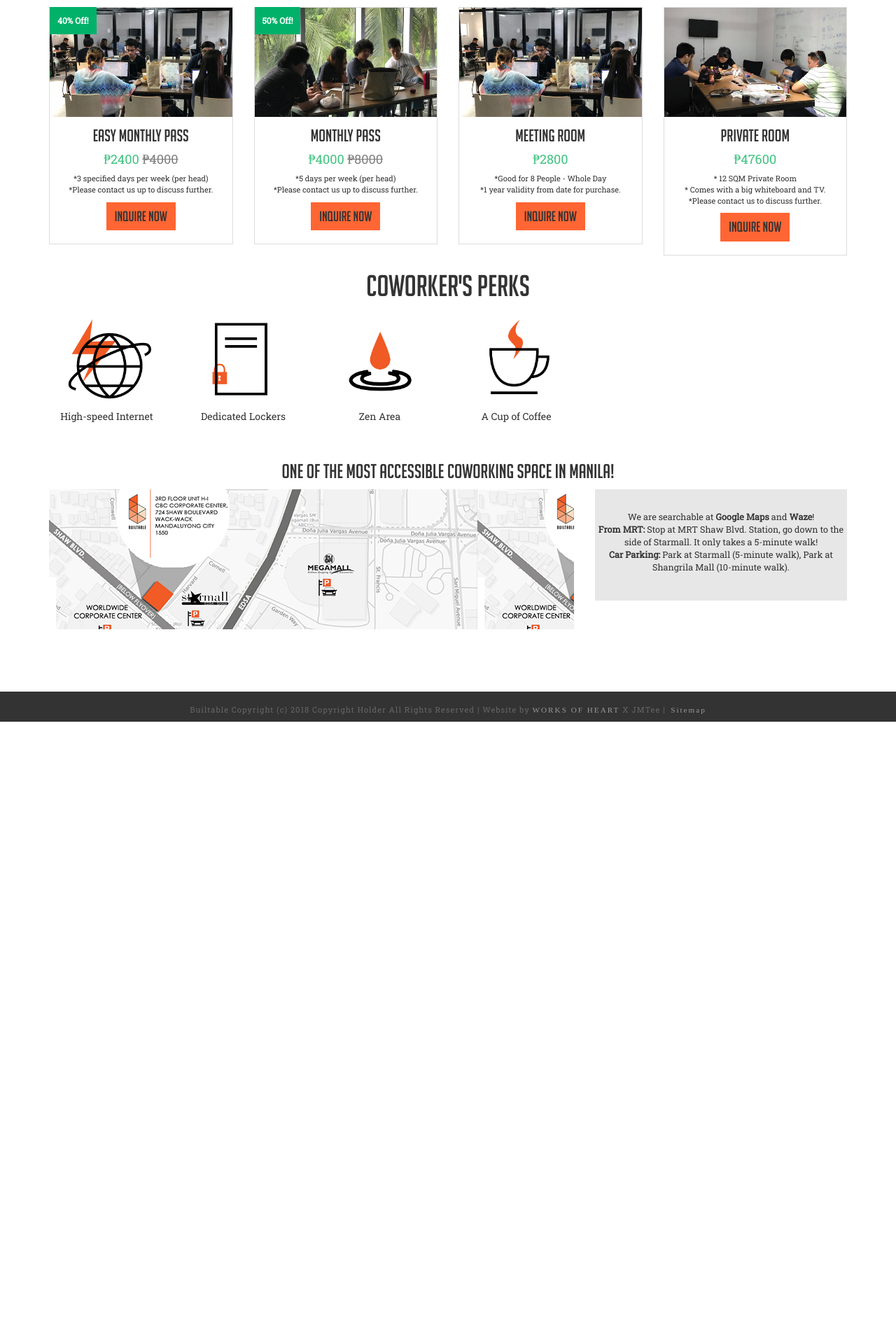
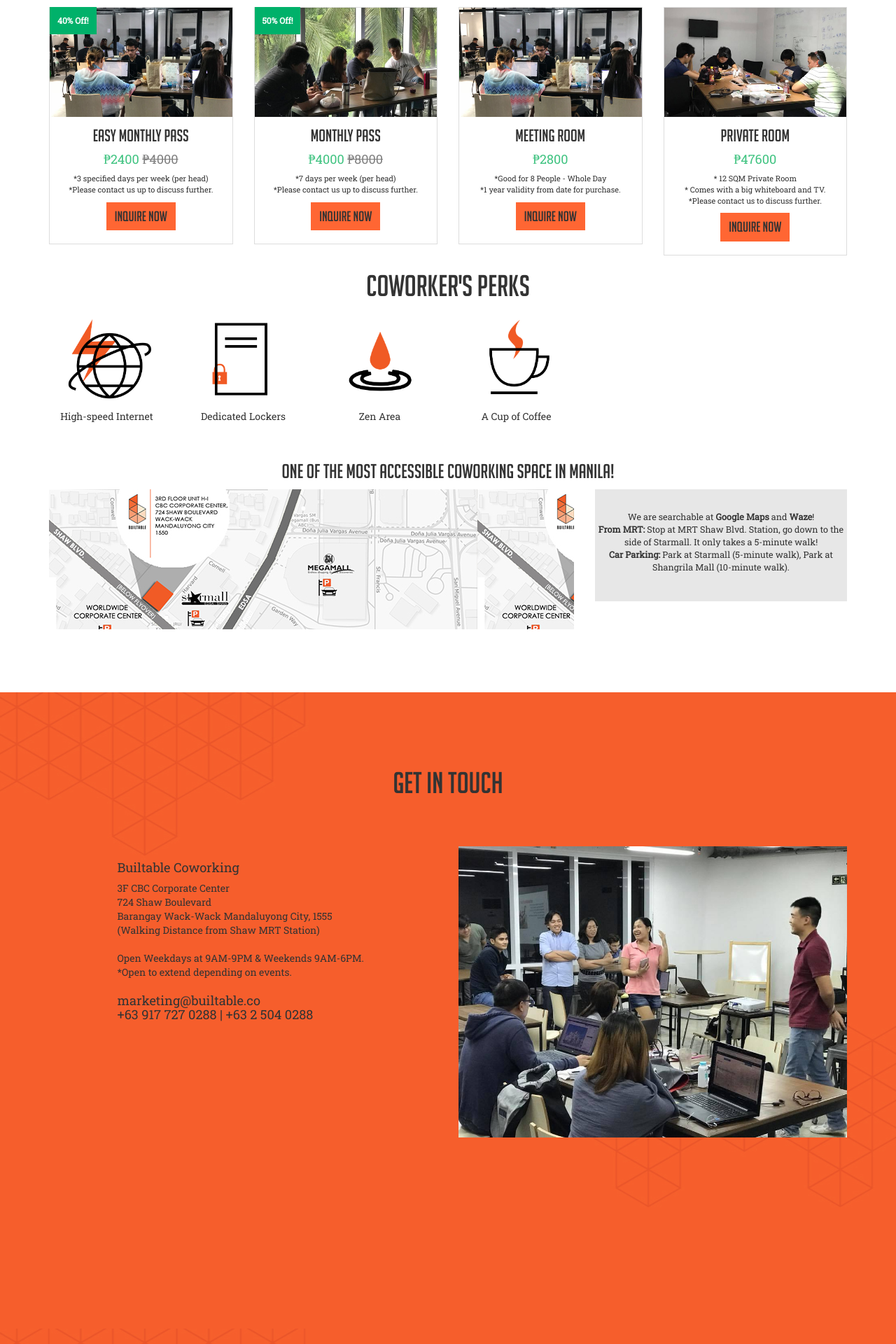
Before and after one commit to Builtable/Builtable.io, a Jekyll site: the page built from coworking/index.html, in a window 1280 px wide. Shown: the part 2371-4291 px from the top of the page at 70% size. Built offline with Jekyll 4.4.1, drawn with Linux system fonts in a browser that asks for light colours; some web fonts are replaced; comment, search, counter and statistics services are not loaded; before the commit the page ends 3402 px from its top, so only the background shows below that.

Commit message:
updates on coworking, comaking and events page.

```diff
--- /dev/null
+++ b/_includes/contact.html
@@ -0,0 +1,34 @@
+    <!-- Contact Section -->
+    <section id="contact" class="contact-section">
+        <div class="container">
+            <div class="row">
+                <div class="col-lg-12">
+                    <h1>Get in touch</h1>
+                </div>
+            </div>
+            <div class="row">
+                <div class="col-lg-5 col-lg-offset-1 col-md-offset-1  col-sm-offset-1 col-xs-offset-1 col-md-12 col-sm-12">
+                    <h2>Builtable Coworking</h2>
+
+                    <p>
+                      3F CBC Corporate Center<br>
+                      724 Shaw Boulevard<br>
+                      Barangay Wack-Wack Mandaluyong City, 1555<br>
+                      (Walking Distance from Shaw MRT Station)<br><br>
+
+                      Open Weekdays at 9AM-9PM & Weekends 9AM-6PM.<br>
+                      *Open to extend depending on events.</p>
+
+                      <h2>marketing@builtable.co<br>
+                      +63 917 727 0288 | +63 2 504 0288</h2><br>
+
+                </div>
+                <div class="col-lg-6">
+                 <img src="../assets/images/contact.jpg" class="img-responsive"  alt="Coworking Space in the Philippines">
+                </div>
+              </div>
+
+            </div>
+        </div>
+
+    </section>
--- a/coworking/index.html
+++ b/coworking/index.html
@@ -173,7 +173,7 @@ layout: main
 
 
     <!-- Services Section -->
-    <section id="services" class="services-section">
+    <section id="services" class="services-section coworking-services">
         <div class="container">
             <h1>Our Services</h1>
                 <div class="row">
@@ -292,7 +292,7 @@ layout: main
                                                 <h3>Monthly Pass </h3>
                                                 <h4>₱4000 <strike>₱8000</strike></h4>
                                                 <p>
-                                                    *5 days per week (per head)
+                                                    *7 days per week (per head)
                                                     <br>
                                                     *Please contact us up to discuss further.
                                               </p>
@@ -415,3 +415,6 @@ layout: main
 
         </div>
     </section>
+
+
+    {% include contact.html %}
--- a/css/main.css
+++ b/css/main.css
@@ -379,6 +379,9 @@
 #afterPaymentModal .modal-body {
   padding-bottom: 50px; }
 
+.coworking-services {
+  height: auto !important; }
+
 .container.big-message {
   height: 100%; }
 
@@ -705,7 +708,8 @@ button {
       font-family: 'Roboto Slab', serif; }
 
 .services-section.events {
-  padding-top: 0px; }
+  padding-top: 0px;
+  height: auto; }
   .services-section.events h2 {
     font-family: "noodle"; }
 
--- a/sass/coworking.scss
+++ b/sass/coworking.scss
@@ -216,6 +216,9 @@ h5{
     padding-bottom:50px;
   }
 
+}
+.coworking-services{
+  height:auto!important;
 }
 .container.big-message{
 height:100%;
--- a/sass/events.scss
+++ b/sass/events.scss
@@ -29,6 +29,7 @@
 }
 .services-section.events{
     padding-top:0px;
+    height:auto;
     h2{
         font-family:"noodle";
     }
```
Also changed, not shown: comaking/index.html (+1 -55 lines), index.html (+1 -35 lines), _layouts/main.html (line endings or trailing spaces), 11 other files.
